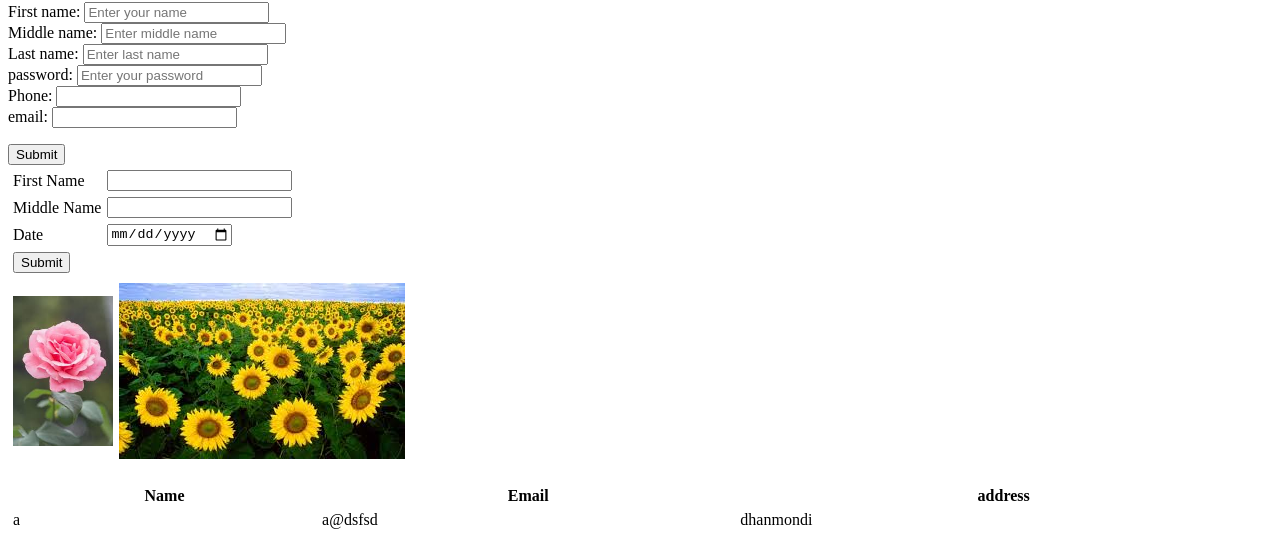
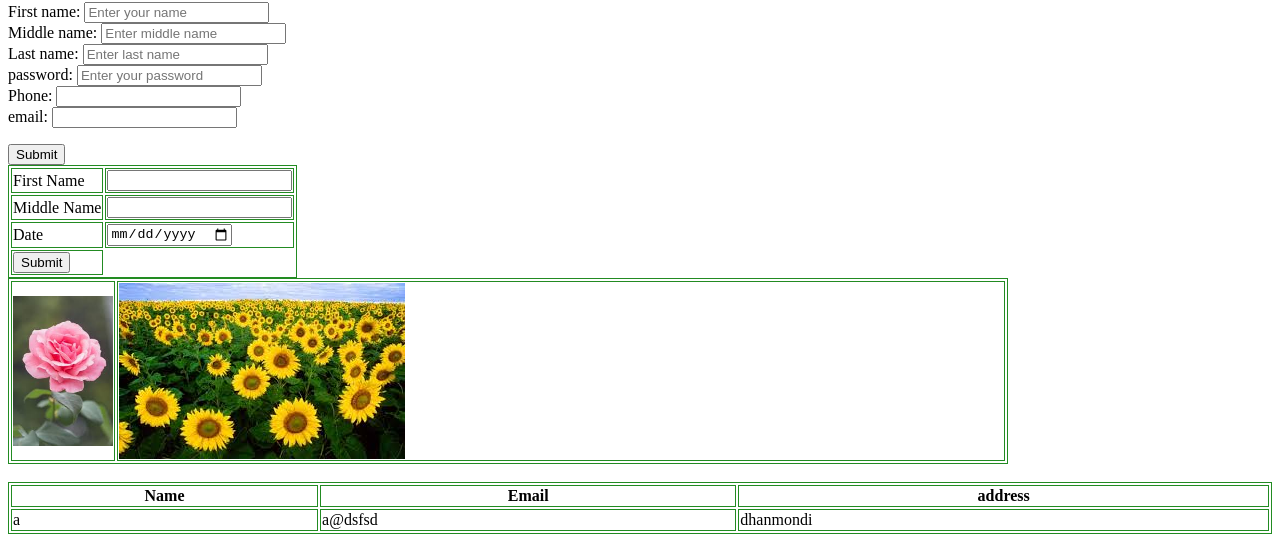
Before and after one commit to Mehedi-Bin-Hafiz/Web-Engineering-Lab, a plain HTML site: page Lab1/Lab1.html in a window 1280 px wide. Shown: the part 296-838 px from the top of the page. Drawn offline with Linux system fonts and the light colour scheme.

Commit message:
lab2 experiment

```diff
--- a/Lab1/Lab1.html
+++ b/Lab1/Lab1.html
@@ -7,7 +7,7 @@
 
     <style>
         table,th,td{
-            border:1px solid white;
+            border:1px solid forestgreen;
         }
     </style>
 
```
Also changed, not shown: Lab1/LabTask.html (added), Lab2/lab2.css (added), Lab2/lab2.html (added).
